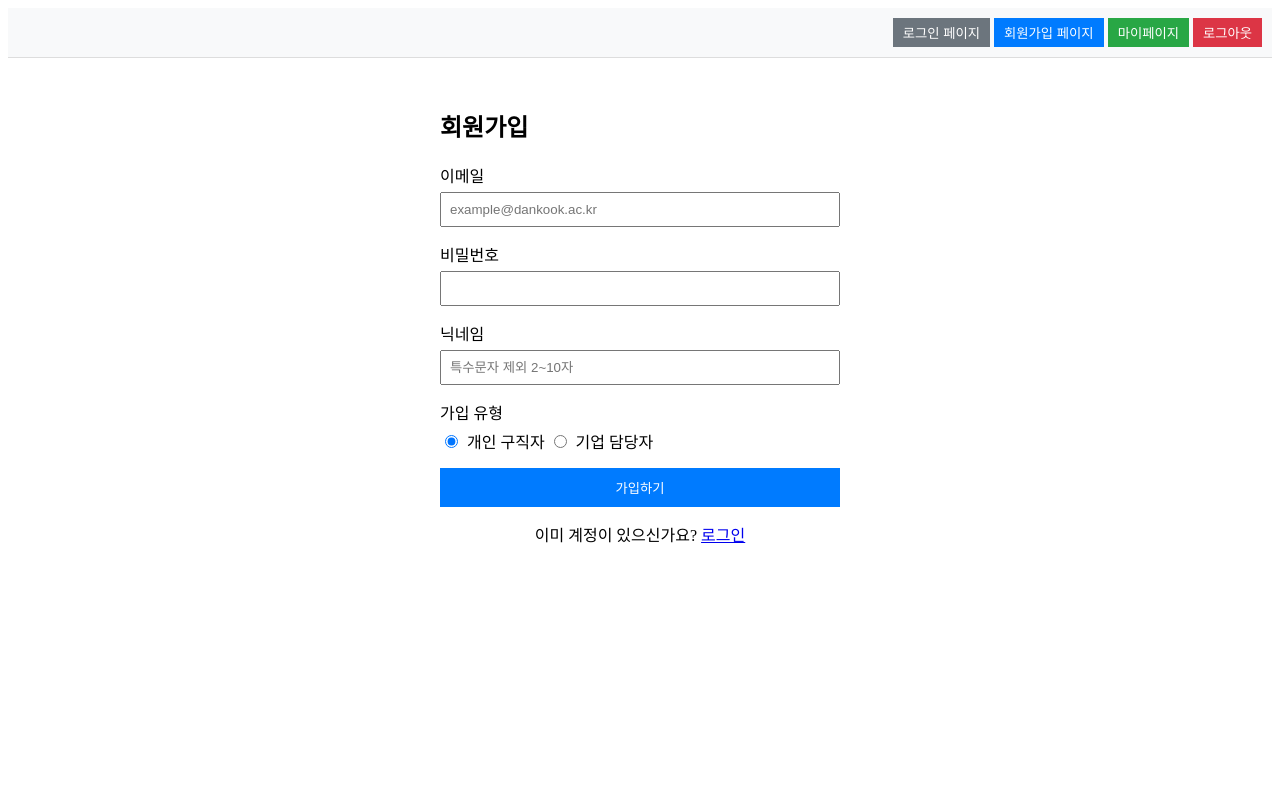
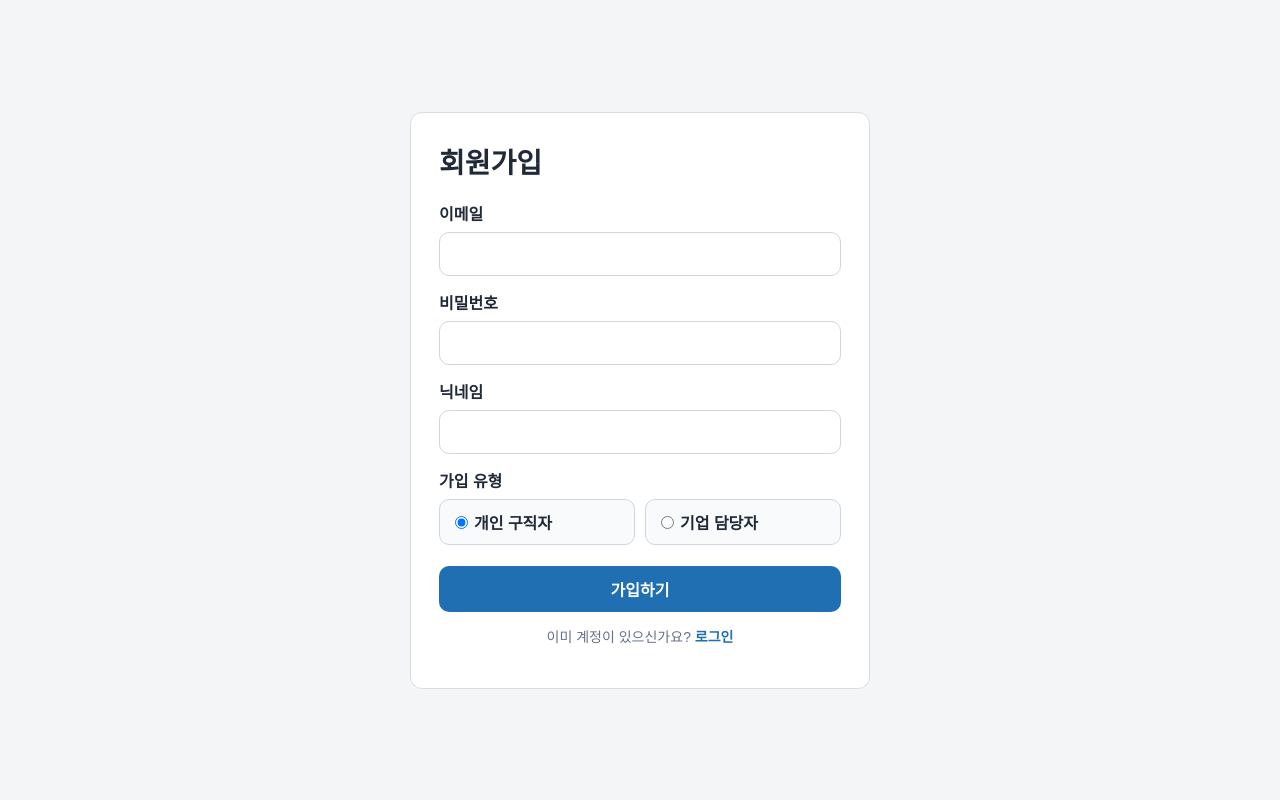
Before and after one commit to legozzang/dankook, a Python web app: template backend/src/main/resources/templates/signup.html in a window 1280 px wide. Run offline with Jinja, Linux system fonts and the light colour scheme; the template is opened without the code that fills it, so the values that code supplies are empty.

Commit message:
refactor: css 수정 및 리다이렉션 수정

```diff
--- a/backend/src/main/resources/templates/signup.html
+++ b/backend/src/main/resources/templates/signup.html
@@ -1,69 +1,67 @@
 <!DOCTYPE html>
-<html xmlns:th="http://www.thymeleaf.org">
+<html lang="ko" xmlns:th="http://www.thymeleaf.org">
 <head>
-    <meta charset="UTF-8">
+  <meta charset="UTF-8" />
+  <meta name="viewport" content="width=device-width, initial-scale=1.0" />
   <title>Smart Recruit - 회원가입</title>
   <style>
-        .container { width: 400px; margin: 50px auto; }
-        .form-group { margin-bottom: 15px; }
-        label { display: block; margin-bottom: 5px; }
-        /* 일반 입력창만 100%로 설정 */
-        input[type="email"], input[type="password"], input[type="text"] {
-            width: 100%;
-            padding: 8px;
-            box-sizing: border-box;
+    :root{
+      --bg:#f3f5f7; --card:#fff; --line:#d7dde4; --text:#1f2937; --muted:#667085;
+      --primary:#1f6fb2; --primary-strong:#185f99; --radius:12px;
     }
-
-        /* 라디오 버튼은 원래 크기 유지 */
-        input[type="radio"] {
-            width: auto;
-            margin-right: 5px;
-        }
-        button { width: 100%; padding: 10px; background-color: #007bff; color: white; border: none; cursor: pointer; }
-        .error-msg { color: red; font-size: 0.9em; margin-top: 5px; display: none; }
+    *{box-sizing:border-box} body{margin:0;font-family:"Noto Sans KR",Arial,sans-serif;background:var(--bg);color:var(--text)}
+    .wrap{min-height:100vh;display:flex;align-items:center;justify-content:center;padding:20px}
+    .card{width:100%;max-width:460px;background:#fff;border:1px solid var(--line);border-radius:var(--radius);padding:28px}
+    h1{margin:0 0 20px;font-size:28px}
+    .field{margin-bottom:14px} label{display:block;margin-bottom:7px;font-weight:700}
+    input{width:100%;height:44px;border:1px solid #cfd6df;border-radius:10px;padding:0 12px;font-size:14px}
+    .role-group{display:flex;gap:10px}
+    .role{flex:1;border:1px solid #cfd6df;border-radius:10px;padding:10px;background:#f9fafb}
+    .role input{width:auto;height:auto;margin-right:6px}
+    .btn{width:100%;height:46px;border:none;border-radius:10px;background:var(--primary);color:#fff;font-size:16px;font-weight:800;cursor:pointer}
+    .btn:hover{background:var(--primary-strong)}
+    .error{display:none;margin:10px 0 0;color:#b42318;font-size:13px}
+    .sub{margin-top:14px;color:var(--muted);font-size:14px;text-align:center}
+    .sub a{color:var(--primary);text-decoration:none;font-weight:700}
   </style>
 </head>
 <body>
-    <!-- 상단 버튼 모음 (Navigation) -->
-<nav style="text-align: right; padding: 10px; background-color: #f8f9fa; border-bottom: 1px solid #ddd;">
-    <button onclick="location.href='/auth/login'" style="width: auto; padding: 5px 10px; background-color: #6c757d;">로그인 페이지</button>
-    <button onclick="location.href='/auth/signup'" style="width: auto; padding: 5px 10px; background-color: #007bff;">회원가입 페이지</button>
-    <button onclick="goToMyPage()" style="width: auto; padding: 5px 10px; background-color: #28a745;">마이페이지</button>
-    <button onclick="handleLogout()" style="width: auto; padding: 5px 10px; background-color: #dc3545;">로그아웃</button>
-</nav>
-<div class="container">
-    <h2>회원가입</h2>
+  <main class="wrap">
+    <section class="card">
+      <h1>회원가입</h1>
       <form id="signupForm">
-        <div class="form-group">
+        <div class="field">
           <label for="email">이메일</label>
-            <input type="email" id="email" name="email" placeholder="example@dankook.ac.kr" required>
+          <input type="email" id="email" required />
         </div>
-        <div class="form-group">
+        <div class="field">
           <label for="password">비밀번호</label>
-            <input type="password" id="password" name="password" required>
+          <input type="password" id="password" required />
         </div>
-        <div class="form-group">
+        <div class="field">
           <label for="nickname">닉네임</label>
-            <input type="text" id="nickname" name="nickname" placeholder="특수문자 제외 2~10자" required>
+          <input type="text" id="nickname" required />
         </div>
-        <div class="form-group">
+        <div class="field">
           <label>가입 유형</label>
-            <input type="radio" name="role" value="SEEKER" checked> 개인 구직자
-            <input type="radio" name="role" value="EMPLOYER"> 기업 담당자
+          <div class="role-group">
+            <label class="role"><input type="radio" name="role" value="SEEKER" checked />개인 구직자</label>
+            <label class="role"><input type="radio" name="role" value="EMPLOYER" />기업 담당자</label>
           </div>
-        <div id="errorMessage" class="error-msg"></div>
-        <button type="submit">가입하기</button>
+        </div>
+        <div id="errorMessage" class="error"></div>
+        <button type="submit" class="btn">가입하기</button>
       </form>
-    <p style="text-align: center; margin-top: 15px;">
-        이미 계정이 있으신가요? <a href="/auth/login">로그인</a>
-    </p>
-</div>
+      <p class="sub">이미 계정이 있으신가요? <a href="/auth/login">로그인</a></p>
+    </section>
+  </main>
 
   <script>
-    // 1. 회원가입 처리 (POST /auth/signup)
     document.getElementById('signupForm').addEventListener('submit', async (e) => {
       e.preventDefault();
       const errorDiv = document.getElementById('errorMessage');
+      errorDiv.style.display = 'none';
+
       const signupData = {
         email: document.getElementById('email').value,
         password: document.getElementById('password').value,
@@ -82,34 +80,14 @@
           alert('회원가입이 완료되었습니다! 로그인 페이지로 이동합니다.');
           window.location.href = '/auth/login';
         } else {
-                const result = await response.text();
-                errorDiv.textContent = result;
+          errorDiv.textContent = await response.text();
           errorDiv.style.display = 'block';
         }
       } catch (error) {
-            alert('서버와 통신 중 오류가 발생했습니다.');
+        errorDiv.textContent = '서버와 통신 중 오류가 발생했습니다.';
+        errorDiv.style.display = 'block';
       }
     });
-
-    // 2. 공통 네비게이션 함수들
-    function goToMyPage() {
-        const token = localStorage.getItem('accessToken');
-        if (!token) {
-            alert('로그인이 필요한 서비스입니다.');
-            location.href = '/auth/login';
-        } else {
-            location.href = '/auth/mypage';
-        }
-    }
-
-    function handleLogout() {
-        if (confirm('로그아웃 하시겠습니까?')) {
-            localStorage.removeItem('accessToken');
-            localStorage.removeItem('memberId');
-            alert('로그아웃 되었습니다.');
-            location.href = '/auth/login';
-        }
-    }
   </script>
 </body>
 </html>
```
Also changed, not shown: backend/src/main/resources/templates/edit-profile.html (+39 -20 lines), backend/src/main/resources/templates/login.html (+49 -10 lines), backend/src/main/resources/templates/mypage.html (+38 -29 lines), 1 other file. Lines whose indentation alone changed are shown as unchanged.
